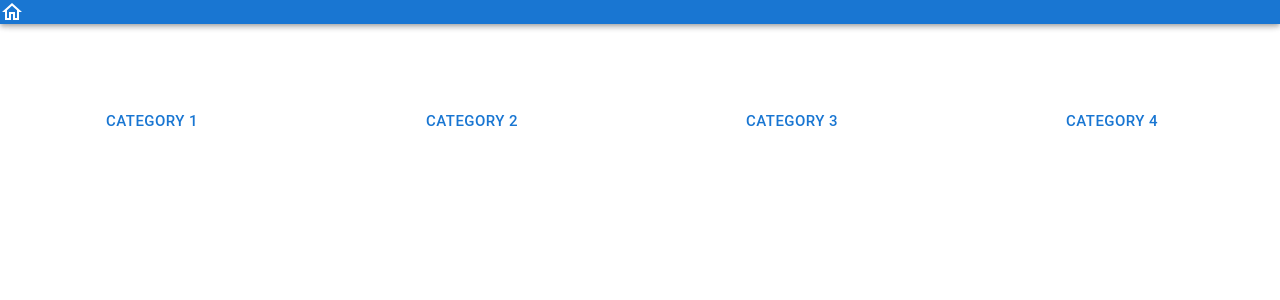
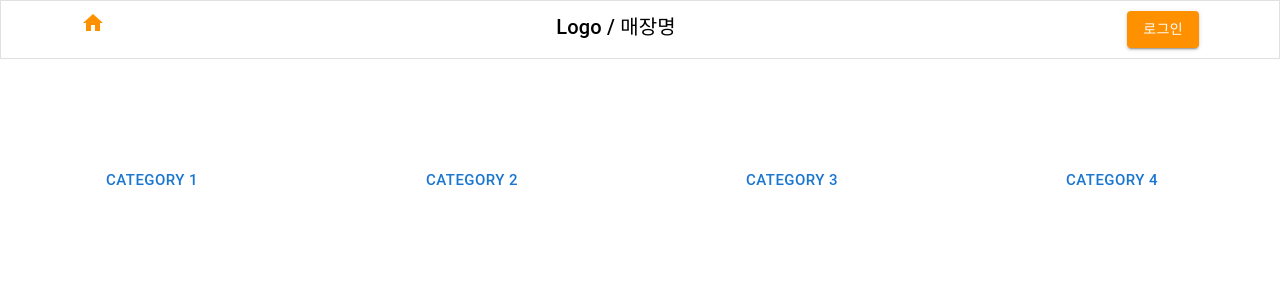
Before and after one commit to KioskForCafe/front-kiosk, a React (Create React App) app: page / in a window 1280 px wide. Shown: the top 300 px of the page. Built offline with nearby package versions, Linux system fonts and the light colour scheme.

Commit message:
NavigationBar (#5)

```diff
--- a/src/views/NavigationBar/index.tsx
+++ b/src/views/NavigationBar/index.tsx
@@ -1,17 +1,22 @@
 import React from 'react';
 
 import Box from '@mui/material/Box';
-import HomeOutlinedIcon from '@mui/icons-material/HomeOutlined';
-import { AppBar } from '@mui/material';
+import HomeIcon from '@mui/icons-material/Home';
+import { AppBar, Button, Typography } from '@mui/material';
 export default function NavigationBar() {
 
 
   return (
-    <Box>
-        <AppBar>
-            <HomeOutlinedIcon />
-            <Box>
-
+    <Box sx={{ flexGrow: 1 }}>
+        <AppBar variant='outlined' position="static" sx={{ p: '10px 80px', backgroundColor: '#ffffff' }} >
+            <Box sx={{ display: 'flex', justifyContent: 'space-between' }}>
+                <HomeIcon sx={{ color: '#FF9000'}}/>
+                <Typography variant="h6" sx={{ color: '#000000' }}>
+                    Logo / 매장명
+                </Typography>
+                <Button variant='contained' sx={{ backgroundColor: '#FF9000' }}>
+                    로그인
+                </Button>
             </Box>
         </AppBar>
     </Box>
```
